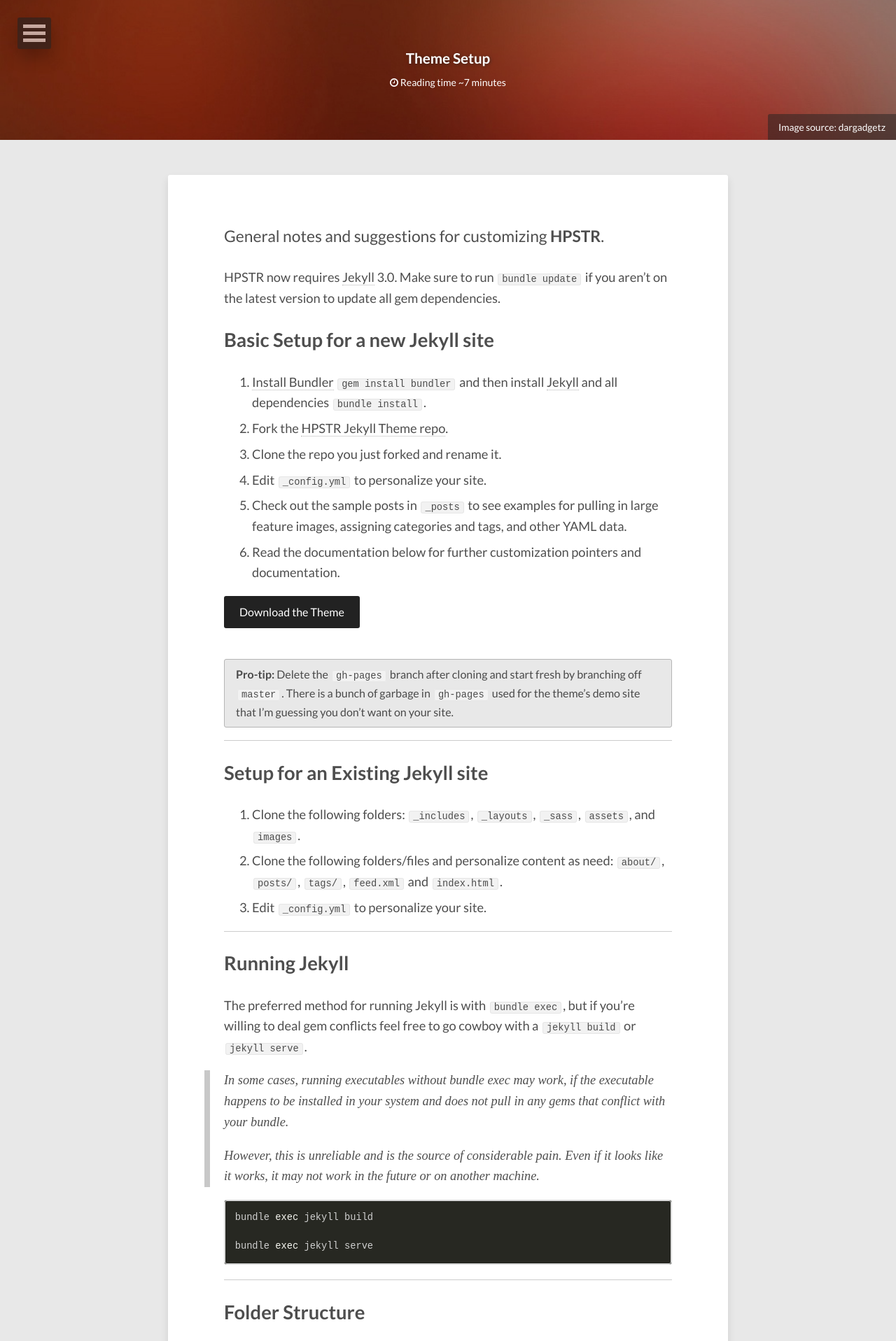
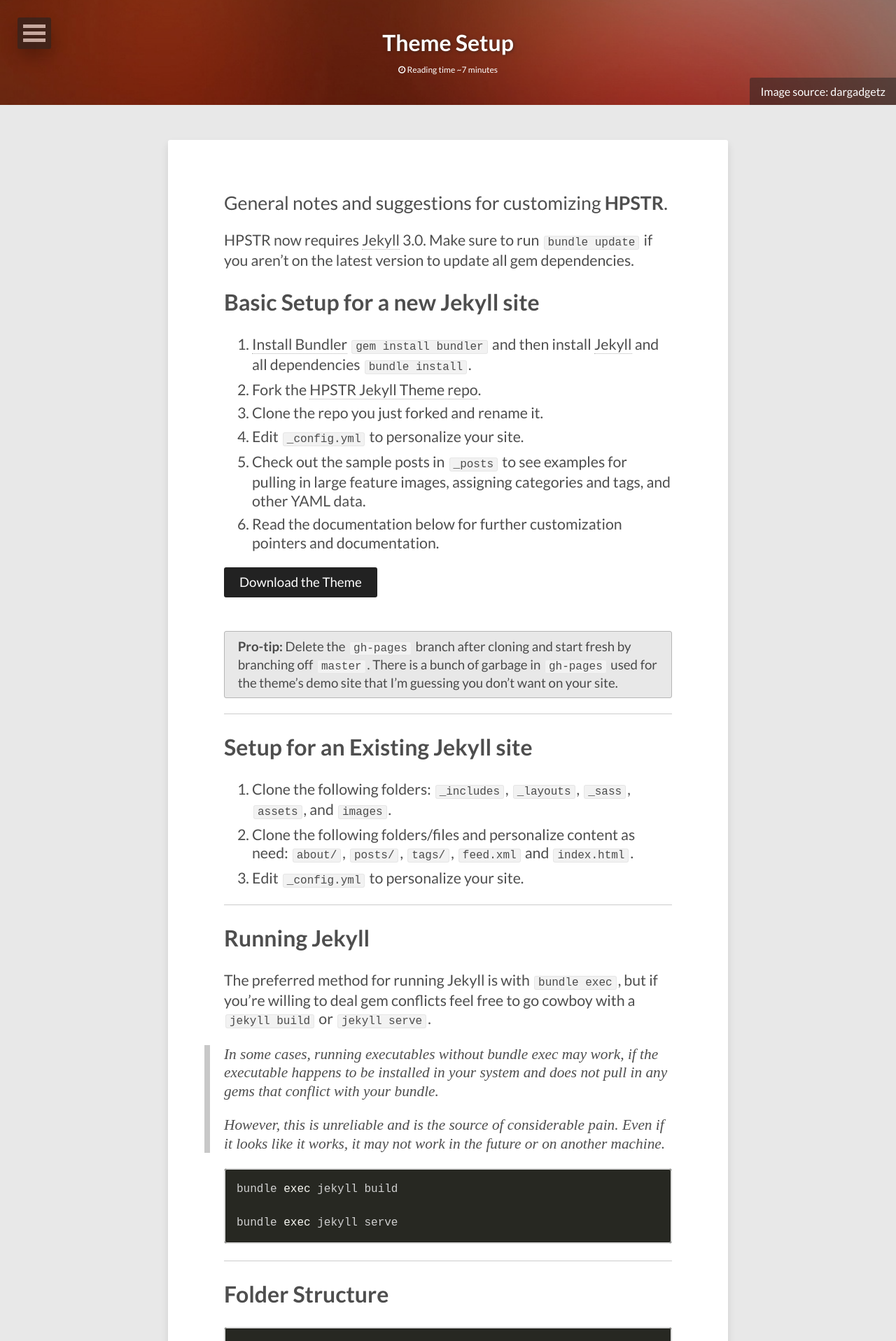
Before and after one commit to tayamagu/tayamagu.github.io, a Jekyll site: the page built from theme-setup/index.md, in a window 1280 px wide. Shown: the top 1917 px of the page at 70% size. Built offline with Jekyll 4.4.1, drawn with Linux system fonts in a browser that asks for light colours; nearby versions of some CDN libraries.

Commit message:
no message

```diff
--- a/_sass/_page.scss
+++ b/_sass/_page.scss
@@ -73,11 +73,11 @@ table, td, th {
 		color: lighten($base-color,20);
 
 		@media #{$medium} {
-			@include font-rem(18);
+			@include font-rem(22);
 		}
 
 		@media #{$large} {
-			@include font-rem(18);
+			@include font-rem(24);
 		}
 	}
 
@@ -88,7 +88,7 @@ table, td, th {
 		color: lighten($base-color,40);
 
 		@media #{$medium} {
-			@include font-rem(24);
+			@include font-rem(20);
 		}
 	}
 
--- a/_sass/_variables.scss
+++ b/_sass/_variables.scss
@@ -6,8 +6,8 @@
    Page
    ========================================================================== */
 
-$feature-image-height            : 200px; // min 150px recommended
-$front-page-feature-image-height : 200px; // min 150px recommended
+$feature-image-height            : 150px; // min 150px recommended
+$front-page-feature-image-height : 150px; // min 150px recommended
 
 /*
    Typography
@@ -19,8 +19,8 @@ $caption-font                    : $base-font;
 $code-font                       : monospace;
 $alt-font                        : serif;
 
-$doc-font-size                   : 14;
-$doc-line-height                 : 26;
+$doc-font-size                   : 12;
+$doc-line-height                 : 20;
 
 
 // set-up the body font-size / line-height
```
